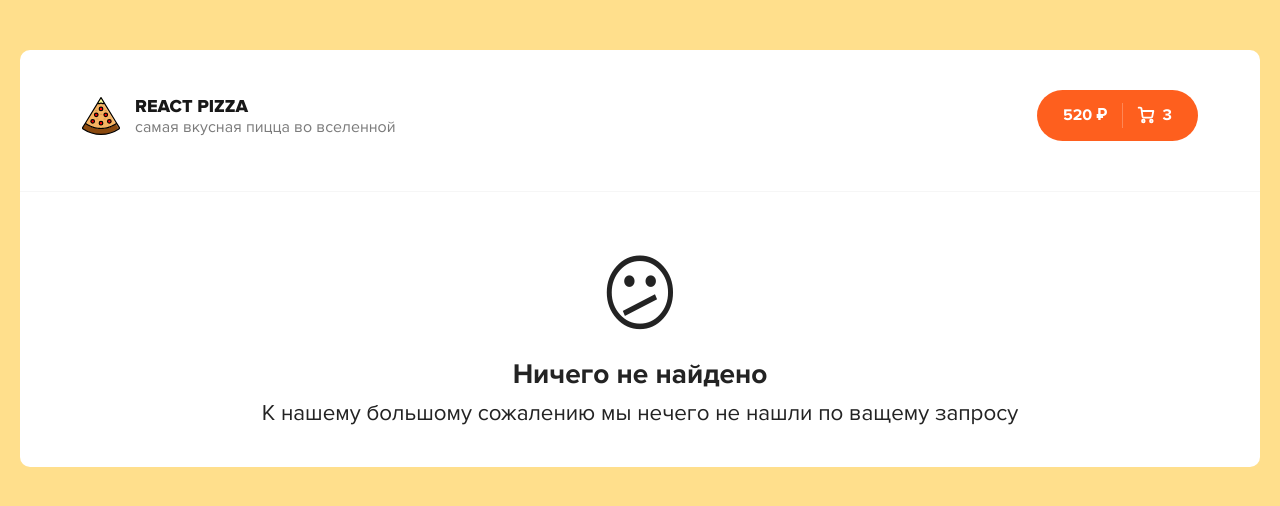
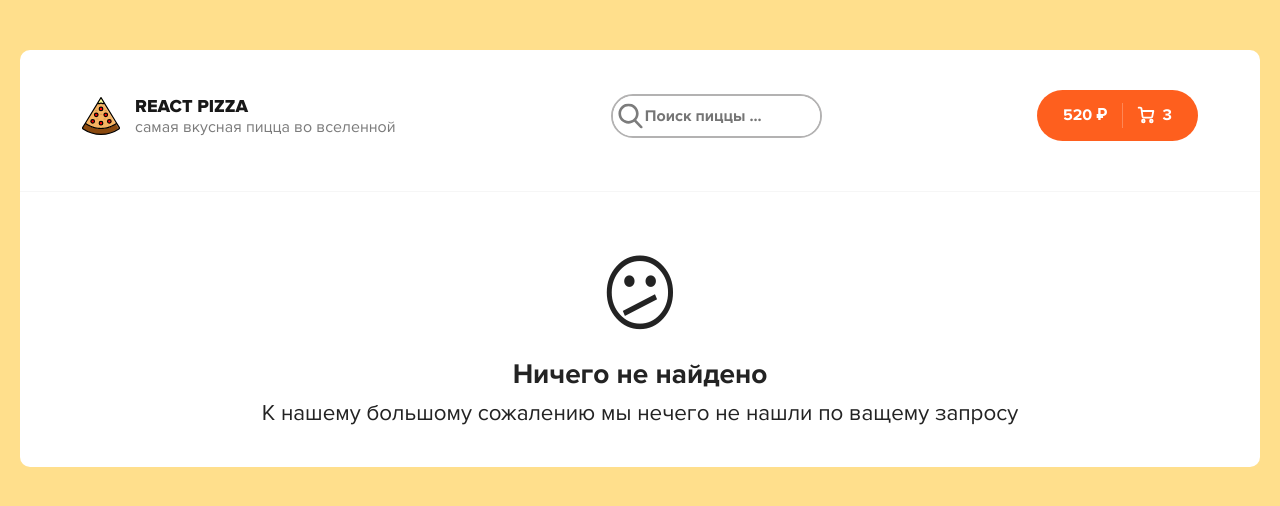
Before and after one commit to andreiribac/react-pizza-v2.2, a React (Create React App) app: page /pizza/1 in a window 1280 px wide. Shown: the top 506 px of the page. Built offline with nearby package versions, Linux system fonts and the light colour scheme.

Commit message:
add search component

```diff
--- /dev/null
+++ b/src/assets/icons/IconsSvgSelector.js
@@ -0,0 +1,66 @@
+import React from 'react';
+
+export const IconSvgSelector = ({ id, ...props }) => {
+	switch (id) {
+		case 'search':
+			return (
+				<svg
+					{...props}
+					xmlns="http://www.w3.org/2000/svg"
+					version="1.1"
+					width="512" height="512" x="0" y="0"
+					viewBox="0 0 56.966 56.966"
+				>
+					<g>
+						<path xmlns="http://www.w3.org/2000/svg" d="M55.146,51.887L41.588,37.786c3.486-4.144,5.396-9.358,5.396-14.786c0-12.682-10.318-23-23-23s-23,10.318-23,23  s10.318,23,23,23c4.761,0,9.298-1.436,13.177-4.162l13.661,14.208c0.571,0.593,1.339,0.92,2.162,0.92  c0.779,0,1.518-0.297,2.079-0.837C56.255,54.982,56.293,53.08,55.146,51.887z M23.984,6c9.374,0,17,7.626,17,17s-7.626,17-17,17  s-17-7.626-17-17S14.61,6,23.984,6z" fill="#fe5f1e" data-original="#000000"></path>
+						<g xmlns="http://www.w3.org/2000/svg">
+						</g>
+						<g xmlns="http://www.w3.org/2000/svg">
+						</g>
+						<g xmlns="http://www.w3.org/2000/svg">
+						</g>
+						<g xmlns="http://www.w3.org/2000/svg">
+						</g>
+						<g xmlns="http://www.w3.org/2000/svg">
+						</g>
+						<g xmlns="http://www.w3.org/2000/svg">
+						</g>
+						<g xmlns="http://www.w3.org/2000/svg">
+						</g>
+						<g xmlns="http://www.w3.org/2000/svg">
+						</g>
+						<g xmlns="http://www.w3.org/2000/svg">
+						</g>
+						<g xmlns="http://www.w3.org/2000/svg">
+						</g>
+						<g xmlns="http://www.w3.org/2000/svg">
+						</g>
+						<g xmlns="http://www.w3.org/2000/svg">
+						</g>
+						<g xmlns="http://www.w3.org/2000/svg">
+						</g>
+						<g xmlns="http://www.w3.org/2000/svg">
+						</g>
+						<g xmlns="http://www.w3.org/2000/svg">
+						</g>
+					</g>
+				</svg>
+			);
+
+		case 'close':
+			return (
+				<svg
+					{...props}
+					xmlns="http://www.w3.org/2000/svg"
+					version="1.1"
+					width="512" height="512" x="0" y="0"
+					viewBox="0 0 512 512"
+				>
+					<g><g xmlns="http://www.w3.org/2000/svg" id="_02_User" data-name="02 User"><path d="m25 512a25 25 0 0 1 -17.68-42.68l462-462a25 25 0 0 1 35.36 35.36l-462 462a24.93 24.93 0 0 1 -17.68 7.32z" fill="#fe5f1e" data-original="#000000"></path><path d="m487 512a24.93 24.93 0 0 1 -17.68-7.32l-462-462a25 25 0 0 1 35.36-35.36l462 462a25 25 0 0 1 -17.68 42.68z" fill="#fe5f1e" data-original="#000000" ></path></g></g>
+				</svg>
+			);
+
+		default:
+			return null;
+	}
+}
--- a/src/components/Header.js
+++ b/src/components/Header.js
@@ -2,6 +2,8 @@ import React from 'react'
 import { Link } from "react-router-dom";
 
 import logo from '../assets/img/pizza-logo.svg'
+import {Search} from '../components'
+
 
 function Header() {
   return (
@@ -14,6 +16,7 @@ function Header() {
 					  <p>самая вкусная пицца во вселенной</p>
 				  </div>
 			  </Link>
+			  <Search />
 			  <div className="header__cart">
 				  <Link to="/cart" className="button button--cart">
 					  <span>520 ₽</span>
--- /dev/null
+++ b/src/components/Search/Search.module.scss
@@ -0,0 +1,54 @@
+.inputArea {
+	position: relative;
+	display: flex;
+	justify-content: center;
+	align-items: center;
+	min-height: 40px;
+	border: 2px solid #b3b2b2;
+	border-radius: 30px;
+	&:focus-within {
+		border-color: #fe5f1e;
+		.inputArea {
+			&__icon {
+				filter: grayscale(0);
+			}
+			&__iconClose {
+				filter: grayscale(0);
+			}
+		}
+	}
+	&__input {
+		display: block;
+		padding: 0 16px 0 32px;
+		width: 100%;
+		height: 100%;
+		min-height: inherit;
+		font-size: 16px;
+		font-weight: 700;
+		color: #000;
+		border: none;
+		border-radius: inherit;
+	}
+	&__icon {
+		position: absolute;
+		top: 50%;
+		left: 5px;
+		transform: translateY(-50%);
+		display: block;
+		width: 25px;
+		height: 25px;
+		filter: grayscale(1);
+	}
+	&__iconClose {
+		position: absolute;
+		top: 50%;
+		right: 10px;
+		transform: translateY(-50%);
+		display: block;
+		width: 20px;
+		height: 20px;
+		background-color: white;
+		filter: grayscale(1);
+		cursor: pointer;
+	}
+}
--- /dev/null
+++ b/src/components/Search/index.js
@@ -0,0 +1,30 @@
+import React, { useContext, useRef, useCallback, useState } from 'react';
+
+import styles from './Search.module.scss';
+import { IconSvgSelector } from '../../assets/icons/IconsSvgSelector';
+
+function Search() {
+
+	return (
+		<label className={styles.inputArea}>
+			<IconSvgSelector id='search' className={styles.inputArea__icon} />
+			<input
+				// ref={inputRef}
+				// value={value}
+				// onChange={(e) => { onChangeInput(e) }}
+				className={styles.inputArea__input}
+				type="text"
+				placeholder='Поиск пиццы ...'
+			/>
+			{/* {value &&
+				<IconSvgSelector
+					id='close'
+					// onClick={() => onClickClear()}
+					className={styles.inputArea__iconClose}
+				/>
+			} */}
+		</label>
+	)
+}
+
+export default Search
--- a/src/components/index.js
+++ b/src/components/index.js
@@ -4,3 +4,4 @@ export { default as Sort } from './Sort';
 export { default as PizzaBlock } from './PizzaBlock';
 export { default as Skeleton } from './PizzaBlock/Skeleton';
 export { default as NotFoundBlock } from './NotFoundBlock';
+export { default as Search } from './Search';
--- a/src/pages/Home.js
+++ b/src/pages/Home.js
@@ -33,7 +33,7 @@ function Home() {
 		window.scrollTo(0, 0);
 	}, [categoryId, sort])
 
-// TODO #10
+// TODO #10  6.26
 
 	return (
 		<div className="container">
```
